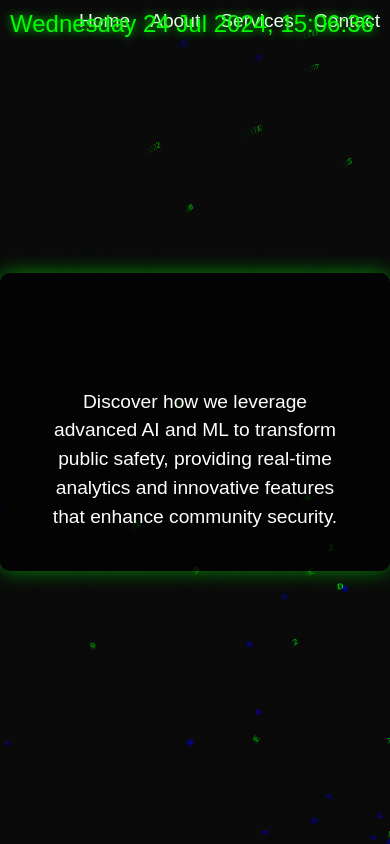
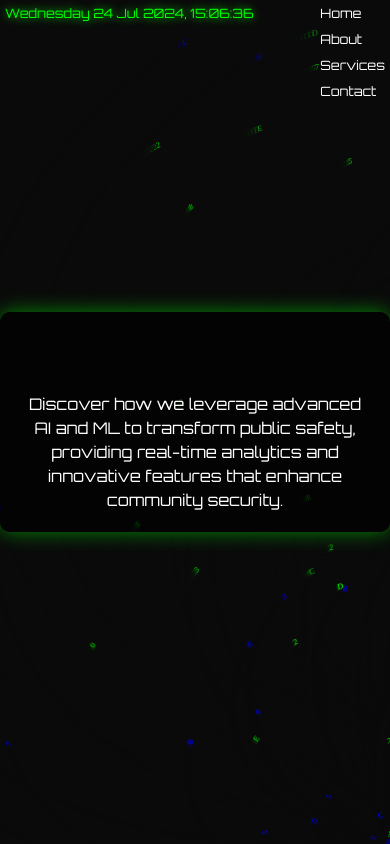
Before and after one commit to CreateJas/AGOMUC, a plain HTML site: page matrix.html in a window 390 px wide. Drawn offline with Linux system fonts and the light colour scheme; a web font is replaced by a local one.

Commit message:
Update matrix.html

```diff
--- a/matrix.html
+++ b/matrix.html
@@ -6,7 +6,7 @@
     <meta name="viewport" content="width=device-width, initial-scale=1.0">
     <title>Rotating Cube with Animation</title>
     <style>
-        @import url('https://fonts.googleapis.com/css2?family=Klee+One:wght@600&display=swap');
+        @import url('https://fonts.googleapis.com/css2?family=Orbitron:wght@400;700&display=swap');
 
         html,
         body {
@@ -42,7 +42,7 @@
 
         .content {
             position: relative;
-            z-index: 2;
+            z-index: 10;
             background: rgba(0, 0, 0, 0.7);
             padding: 40px;
             border-radius: 10px;
@@ -60,7 +60,6 @@
         }
 
         @keyframes blink {
-
             0%,
             50%,
             100% {
@@ -86,7 +85,7 @@
             transform: translate(-50%, -50%) scale(0);
             transition: transform 10s ease-out, opacity 10s ease-out;
             opacity: 0;
-            z-index: 1;
+            z-index: 5;
         }
 
         @keyframes emergeAndFloat {
@@ -114,9 +113,7 @@
             text-shadow: 0 0 10px #0f0;
             z-index: 100;
             font-family: 'Orbitron', sans-serif;
-            /* Add this line to change the font */
         }
-
 
         nav {
             position: fixed;
@@ -125,7 +122,7 @@
             font-family: 'Orbitron', sans-serif;
             font-size: 1.2em;
             color: #fff;
-            z-index: 100;
+            z-index: 1000;
         }
 
         nav ul {
@@ -149,13 +146,55 @@
         nav ul li a:hover {
             color: #00ff00;
         }
+
+        @media screen and (max-width: 800px) {
+            .content {
+                padding: 20px;
+                max-width: 90%;
+            }
+
+            .content h1 {
+                font-size: 2em;
+            }
+
+            .content p {
+                font-size: 1em;
+            }
+
+            .datetime {
+                font-size: 1em;
+                top: 5px;
+                left: 5px;
+            }
+
+            nav {
+                font-size: 1em;
+                top: 5px;
+                right: 5px;
+            }
+
+            nav ul {
+                flex-direction: column;
+                gap: 10px;
+            }
+        }
+
+        @media screen and (max-width: 600px) {
+            .datetime {
+                font-size: 0.8em;
+            }
+
+            nav {
+                font-size: 0.8em;
+            }
+        }
     </style>
 </head>
 
 <body>
     <div id="blackhole">
         <canvas id="animationCanvas"></canvas>
-        <nav>
+        <nav id="navbar">
             <ul>
                 <li><a href="index.html">Home</a></li>
                 <li><a href="#">About</a></li>
@@ -201,6 +240,7 @@
 
     <script>
         let expanse = true;
+        let navInitialPosition = {};
 
         function initializeBlackHole() {
             const canvas = document.getElementById('animationCanvas');
@@ -328,7 +368,21 @@
                 imageWrapper.style.setProperty('--random-x', `${randomX}px`);
                 imageWrapper.style.setProperty('--random-y', `${randomY}px`);
                 imageWrapper.style.animation = `emergeAndFloat 15s ${index * 1}s forwards`;
+                imageWrapper.style.zIndex = '1';
             });
+
+            const nav = document.getElementById('navbar');
+            const navRect = nav.getBoundingClientRect();
+            navInitialPosition = { top: navRect.top + window.scrollY, right: window.innerWidth - navRect.right };
+            nav.style.position = 'absolute';
+            nav.style.top = `${navInitialPosition.top}px`;
+            nav.style.right = `${navInitialPosition.right}px`;
+
+            setTimeout(() => {
+                nav.style.position = 'fixed';
+                nav.style.top = '10px';
+                nav.style.right = '10px';
+            }, 15000); // Adjust this duration to match the animation
         }
 
         document.getElementById('content').addEventListener('click', function () {
@@ -358,3 +412,7 @@
 </body>
 
 </html>
+
+</body>
+
+</html>
```
